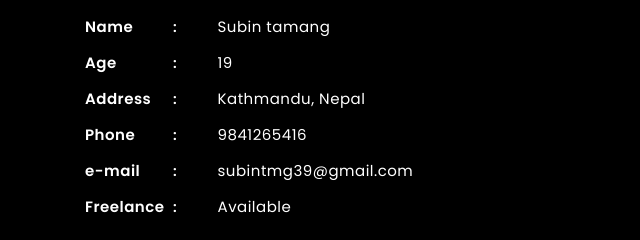
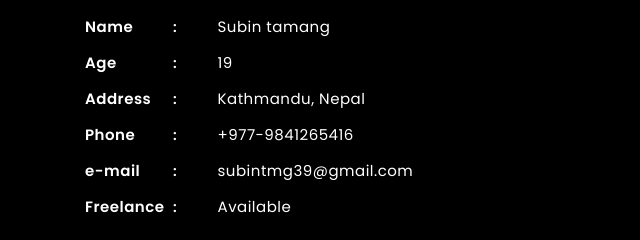
Before and after one commit to Subin-hubs/Subin-personal-portfolio, a plain HTML site: page index.html in a window 1280 px wide. Shown: the part 920-1160 px from the top of the page, 0-640 px from the left. Drawn offline with Linux system fonts and the light colour scheme; some packages are replaced by stand-ins of ours; a script that the page names is missing; files whose address does not match are found by name.

Commit message:
Update index.html

```diff
--- a/index.html
+++ b/index.html
@@ -110,7 +110,7 @@
 								  <li><span class="pro-title"> Name </span> <span class="pro-detail">Subin tamang</span></li>
 								  <li><span class="pro-title"> Age </span> <span class="pro-detail">19</span></li>
 								  <li><span class="pro-title"> Address </span> <span class="pro-detail">Kathmandu, Nepal</span></li>
-								  <li><span class="pro-title"> Phone </span> <span class="pro-detail">9841265416</span></li>
+								  <li><span class="pro-title"> Phone </span> <span class="pro-detail">+977-9841265416</span></li>
 								  <li><span class="pro-title"> e-mail </span> <span class="pro-detail">subintmg39@gmail.com</span></li>
 								  <li><span class="pro-title"> Freelance </span> <span class="pro-detail">Available</span></li>
 								</ul>
```
